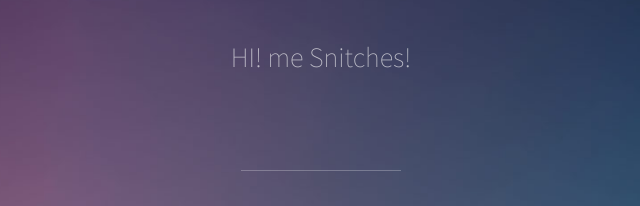
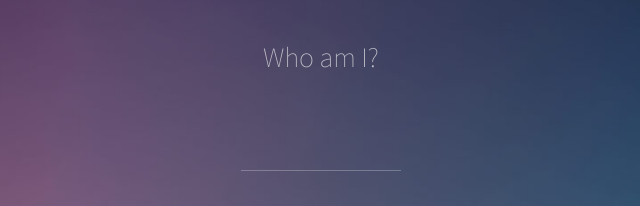
Before and after one commit to bsga227/https---github.com-bsga227-bsga227.github-io, a plain HTML site: page sample-github-pages-template-master/index.html in a window 1280 px wide. Shown: the part 276-482 px from the top of the page, 319-959 px from the left. Drawn offline with Linux system fonts and the light colour scheme.

Commit message:
love has come arond

```diff
--- a/sample-github-pages-template-master/index.html
+++ b/sample-github-pages-template-master/index.html
@@ -20,7 +20,7 @@
 				<!-- Header -->
 					<header id="header">
 						<span class="avatar"><img src="images/avatar.jpg" alt="" /></span>
-						<h1>HI! me Snitches!</h1>
+						<h1>Who am I?</h1>
 					</header>
 				<!-- Footer -->
 					<footer id="footer">
```
